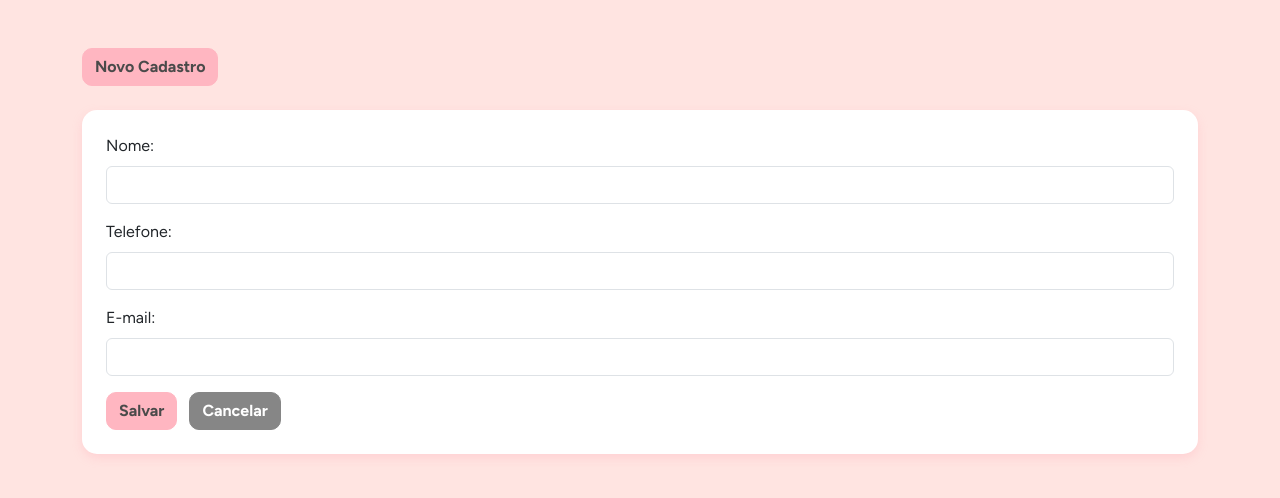
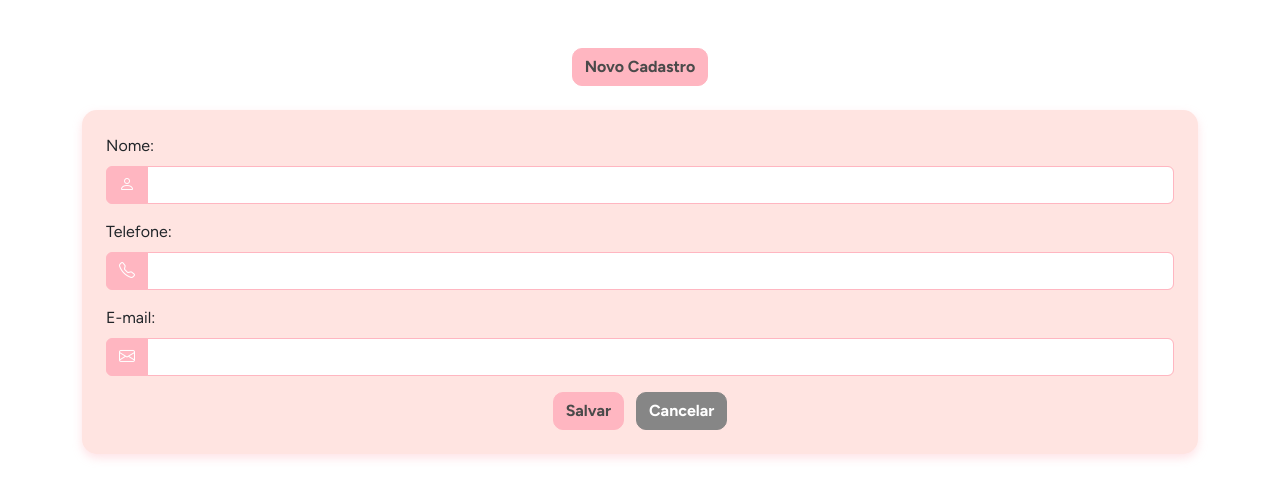
Before and after one commit to jssudario/atividade_dsweb_II, a website: page public/index.html in a window 1280 px wide. Both pictures are taken after a click on the button "Novo Cadastro". Drawn offline with nearby package versions, Linux system fonts and the light colour scheme; no server answers.

Commit message:
feat: ajuste front

```diff
--- a/public/index.css
+++ b/public/index.css
@@ -1,10 +1,10 @@
 body {
-    background-color: #ffe4e1 !important;
+    background-color: #ffffff !important;
     font-family: 'Figtree', sans-serif !important;
 }
 
 .card {
-    background-color: #ffffff !important;
+    background-color: #ffe4e1 !important;
     border: none !important;
     border-radius: 15px;
     box-shadow: 0 4px 10px #ffb6c166;
@@ -62,3 +62,13 @@ body {
     border-color: #ffb6c1 !important;
     box-shadow: 0 0 0 0.25rem #ffb6c140 !important;
 }
+
+.input-group-text {
+    background-color: #ffb6c1 !important;
+    color: white !important;
+    border: 1px solid #ffb6c1 !important;
+}
+
+.form-control {
+    border: 1px solid #ffb6c1;
+}
--- a/public/index.html
+++ b/public/index.html
@@ -12,29 +12,40 @@
     <link rel="stylesheet" type="text/css" href="index.css">
 </head>
 <body class="container mt-5">
-    <button class="btn btn-primary mb-4" onclick="novo()">Novo Cadastro</button>
+    <div class="text-center mb-4">
+        <button class="btn btn-primary" onclick="novo()">Novo Cadastro</button>
+    </div>
 
     <div id="formulario" class="card p-4 mb-4" style="display: none;">
         <input type="hidden" id="txtid">
 
         <div class="mb-3">
             <label class="form-label">Nome:</label>
-            <input type="text" class="form-control" id="txtnome"/>
+            <div class="input-group">
+                <span class="input-group-text"><i class="bi bi-person"></i></span>
+                <input type="text" class="form-control" id="txtnome"/>
+            </div>
         </div>
 
         <div class="mb-3">
             <label class="form-label">Telefone:</label>
-            <input type="text" class="form-control" id="txttelefone"/>
+            <div class="input-group">
+                <span class="input-group-text"><i class="bi bi-telephone"></i></span>
+                <input type="text" class="form-control" id="txttelefone"/>
+            </div>
         </div>
 
         <div class="mb-3">
             <label class="form-label">E-mail:</label>
-            <input type="email" class="form-control" id="txtemail"/>
+            <div class="input-group">
+                <span class="input-group-text"><i class="bi bi-envelope"></i></span>
+                <input type="email" class="form-control" id="txtemail"/>
+            </div>
         </div>
 
-        <div>
+        <div class="mt-3 text-center">
             <button class="btn btn-primary me-2" onclick="salvar()">Salvar</button>
-            <button class="btn btn-secondary me-2" onclick="cancelar()">Cancelar</button>
+            <button class="btn btn-secondary" onclick="cancelar()">Cancelar</button>
         </div>
     </div>
 
```
